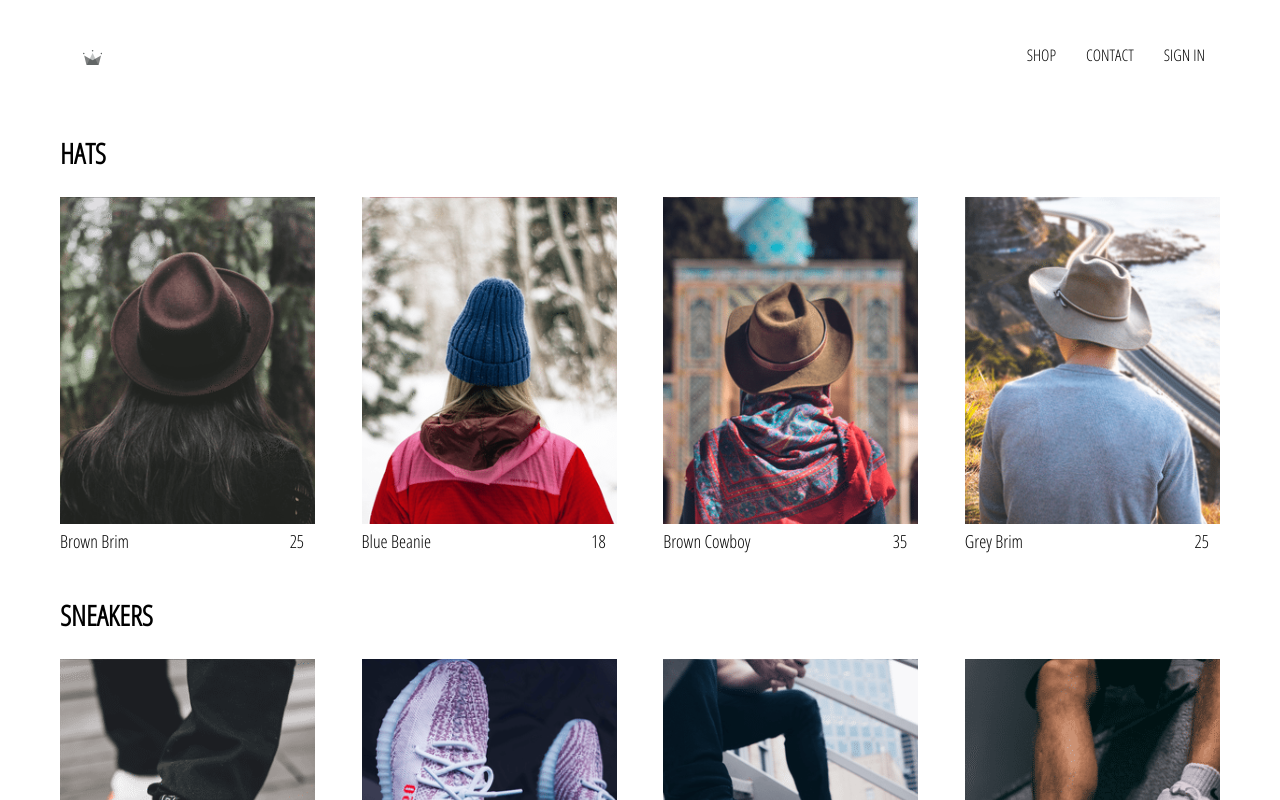
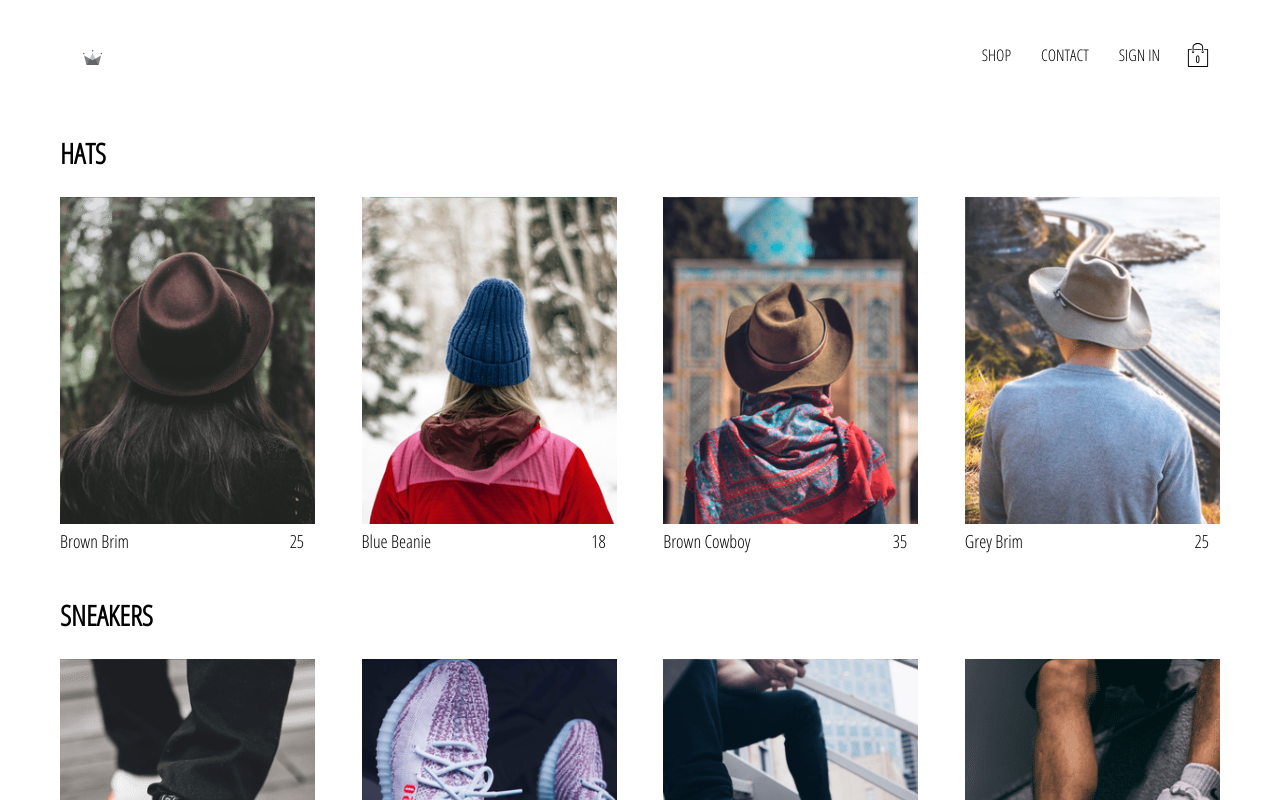
Before and after one commit to skanderKhabou/crwn-clothing, a React (Create React App) app: page /shop/mens in a window 1280 px wide. Shown: the top 800 px of the page. Built offline with nearby package versions, Linux system fonts and the light colour scheme; no server answers; a web font is replaced by a local one.

Commit message:
added cart icon and cart dropdown components to our application also implemented cart reducer

```diff
--- /dev/null
+++ b/src/components/cart-dropdown/cart-dropdown.component.jsx
@@ -0,0 +1,13 @@
+import React from "react";
+import CustomButton from "../custom-button/custom-button.component";
+
+import "./cart-dropdown.styles.scss";
+
+const CartDropdown = () => (
+  <div className="cart-dropdown">
+    <div className="cart-items" />
+    <CustomButton>GO TO CHECKOUT</CustomButton>
+  </div>
+);
+
+export default CartDropdown;
--- /dev/null
+++ b/src/components/cart-dropdown/cart-dropdown.styles.scss
@@ -0,0 +1,24 @@
+.cart-dropdown {
+  position: absolute;
+  width: 240px;
+  height: 340px;
+  display: flex;
+  flex-direction: column;
+  padding: 20px;
+  border: 1px solid black;
+  background-color: white;
+  top: 90px;
+  right: 40px;
+  z-index: 5;
+
+  .cart-items {
+    height: 240px;
+    display: flex;
+    flex-direction: column;
+    overflow: scroll;
+  }
+
+  button {
+    margin-top: auto;
+  }
+}
--- /dev/null
+++ b/src/components/cart-icon/cart-icon.component.jsx
@@ -0,0 +1,18 @@
+import React from "react";
+import { ReactComponent as ShoppingIcon } from "../../assets/shopping-bag.svg";
+import { connect } from "react-redux";
+import { toggleCartHidden } from "../../redux/cart/cart.action";
+import "./cart-icon.styles.scss";
+
+const CartIcon = ({ toggleCartHidden }) => (
+  <div className="cart-icon" onClick={toggleCartHidden}>
+    <ShoppingIcon className="shopping-icon" />
+    <span className="item-count">0</span>
+  </div>
+);
+
+const mapDispatchToProps = (dispatch) => ({
+  toggleCartHidden: () => dispatch(toggleCartHidden()),
+});
+
+export default connect(null, mapDispatchToProps)(CartIcon);
--- /dev/null
+++ b/src/components/cart-icon/cart-icon.styles.scss
@@ -0,0 +1,21 @@
+.cart-icon {
+  width: 45px;
+  height: 45px;
+  position: relative;
+  display: flex;
+  align-items: center;
+  justify-content: center;
+  cursor: pointer;
+
+  .shopping-icon {
+    width: 24px;
+    height: 24px;
+  }
+
+  .item-count {
+    position: absolute;
+    font-size: 10px;
+    font-weight: bold;
+    bottom: 12px;
+  }
+}
--- a/src/components/header/header.component.jsx
+++ b/src/components/header/header.component.jsx
@@ -1,12 +1,15 @@
 import React from "react";
 import { Link } from "react-router-dom";
 import { connect } from "react-redux";
+
+import CartIcon from "../cart-icon/cart-icon.component";
+import CartDropdown from "../cart-dropdown/cart-dropdown.component";
 import "./header.styles.scss";
 
 import { auth } from "../../firebase/firebase.utils";
 import { ReactComponent as Logo } from "../../assets/crown.svg";
 
-const Header = ({ currentUser }) => (
+const Header = ({ currentUser, hidden }) => (
   <div className="header">
     <Link className="logo-container" to="/">
       <Logo className="logo" />
@@ -29,12 +32,16 @@
           SIGN IN
         </Link>
       )}
+      <CartIcon />
     </div>
+    {hidden ? null : <CartDropdown />}
   </div>
 );
 
-const mapStateToProps = (state) => ({
-  currentUser: state.user.currentUser,
+const mapStateToProps = ({ user: { currentUser }, cart: { hidden } }) => ({
+  // currentUser: state.user.currentUser,
+  currentUser,
+  hidden,
 });
 // this will give us the current value of current user that we initiate it into the store so no user is null as we set it by default
 export default connect(mapStateToProps)(Header);
--- /dev/null
+++ b/src/redux/cart/cart.action.js
@@ -0,0 +1,5 @@
+import CartActionTypes from "./cart.types";
+
+export const toggleCartHidden = () => ({
+  type: CartActionTypes.TOGGLE_CART_HIDDEN,
+});
--- /dev/null
+++ b/src/redux/cart/cart.reducer.js
@@ -0,0 +1,18 @@
+import CartActionTypes from "./cart.types";
+
+const INITIAL_STATE = {
+  hidden: true,
+};
+
+const cartReducer = (state = INITIAL_STATE, action) => {
+  switch (action.type) {
+    case "TOGGLE_CART_HIDDEN":
+      return {
+        hidden: !state.hidden,
+      };
+    default:
+      return state;
+  }
+};
+
+export default cartReducer;
--- /dev/null
+++ b/src/redux/cart/cart.types.js
@@ -0,0 +1,5 @@
+const CartActionTypes = {
+  TOGGLE_CART_HIDDEN: "TOGGLE_CART_HIDDEN",
+};
+
+export default CartActionTypes;
--- a/src/redux/root-reducer.js
+++ b/src/redux/root-reducer.js
@@ -1,7 +1,8 @@
 import { combineReducers } from "redux";
 
 import userReducer from "./user/user.reducer";
-
+import cartReducer from "./cart/cart.reducer";
 export default combineReducers({
   user: userReducer,
+  cart: cartReducer,
 });
```
Also changed, not shown: src/assets/shopping-bag.svg (added).
